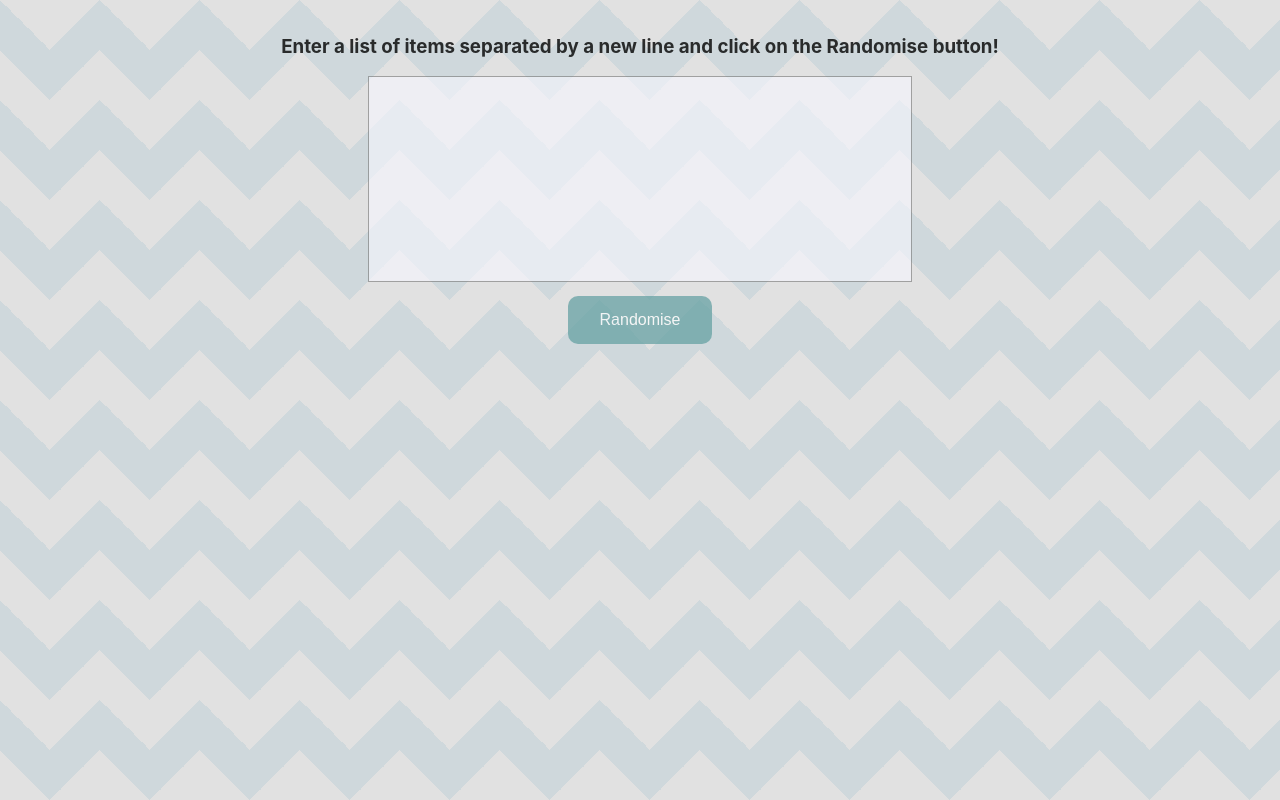
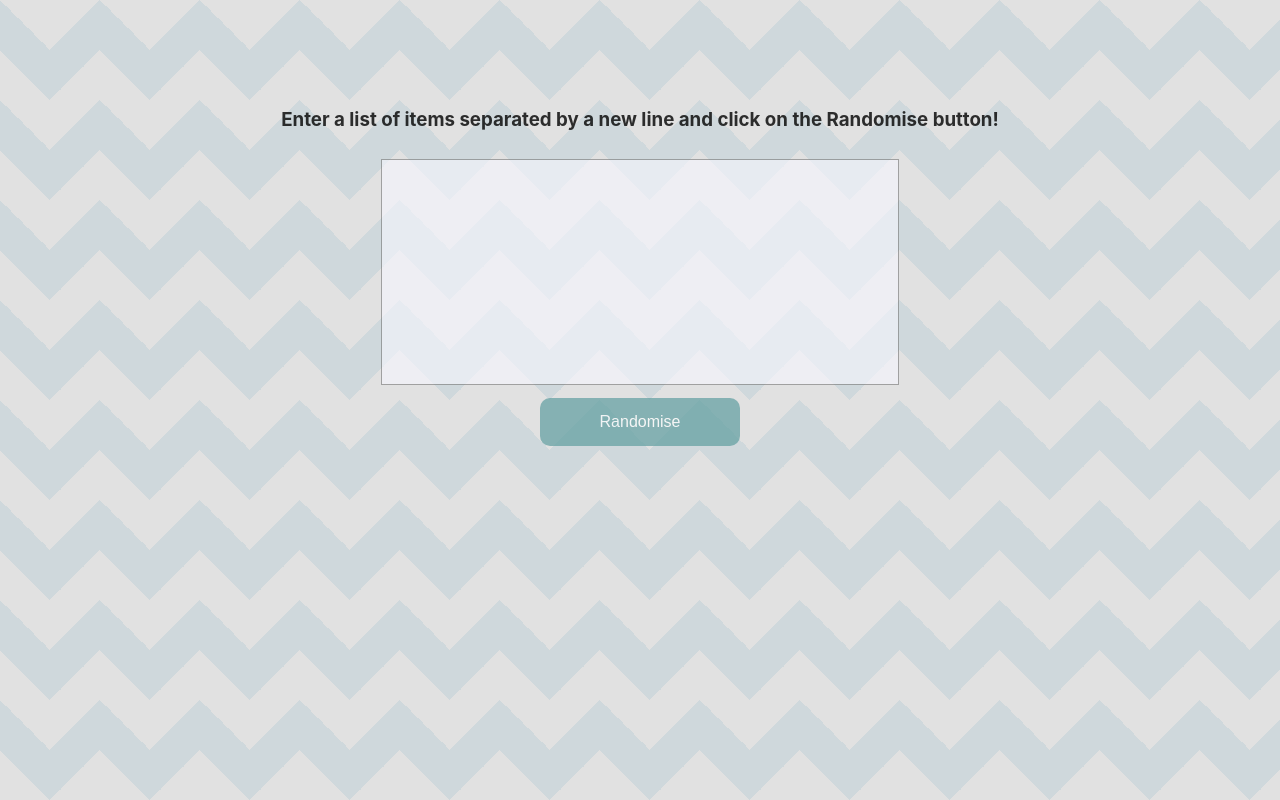
Before and after one commit to otsang3/random-item-picker, a React (Create React App) app: page / in a window 1280 px wide. Built offline with nearby package versions, Linux system fonts and the light colour scheme.

Commit message:
fixed issue where button would move depending on width of result textbox

```diff
--- a/src/index.css
+++ b/src/index.css
@@ -26,14 +26,20 @@ button {
   text-decoration: none;
   display: inline-block;
   font-size: 16px;
-  width: 100%;
+  width: 200px;
   opacity: 0.7;
   outline: none;
+  margin: 0 auto;
 }
 
 code {
   font-family: source-code-pro, Menlo, Monaco, Consolas, 'Courier New',
     monospace;
+}
+
+h3 {
+  opacity: 0.8em;
+  margin: 1.5em auto;
 }
 
 p {
@@ -43,8 +49,8 @@ p {
 
 textarea {
   display: block;
-  width: 75%;
-  height: 200px;
+  width: 40%;
+  height: 220px;
   margin: 0 auto;
   margin-bottom: 1em;
   resize: none;
@@ -55,10 +61,14 @@ textarea {
 
 .col-1 {
   margin: 0 auto;
+  display: flex;
+  flex-direction: column;
+  justify-content: center;
+  width: 100%;
 }
 
 .main-container {
   display: flex;
   flex-direction: column;
-  margin: 1em 0;
+  margin: 5em 0;
 }
```
